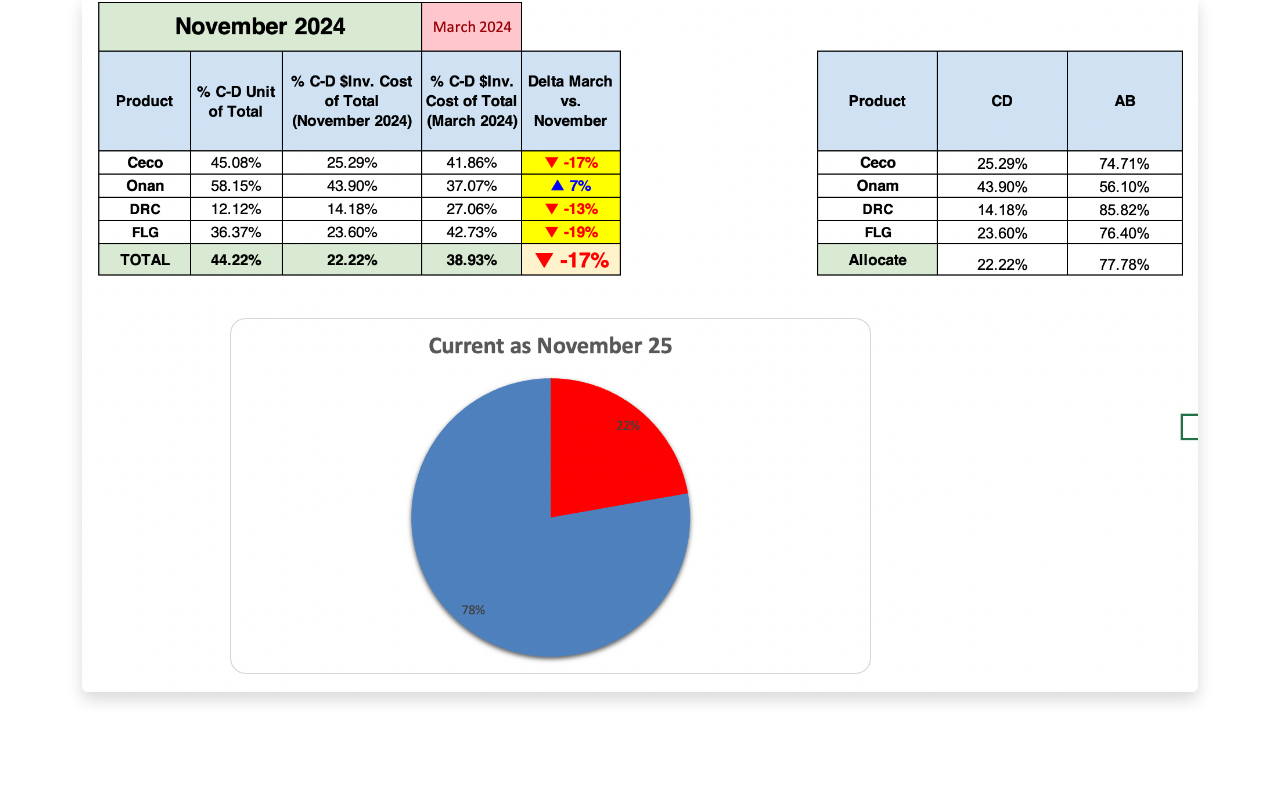
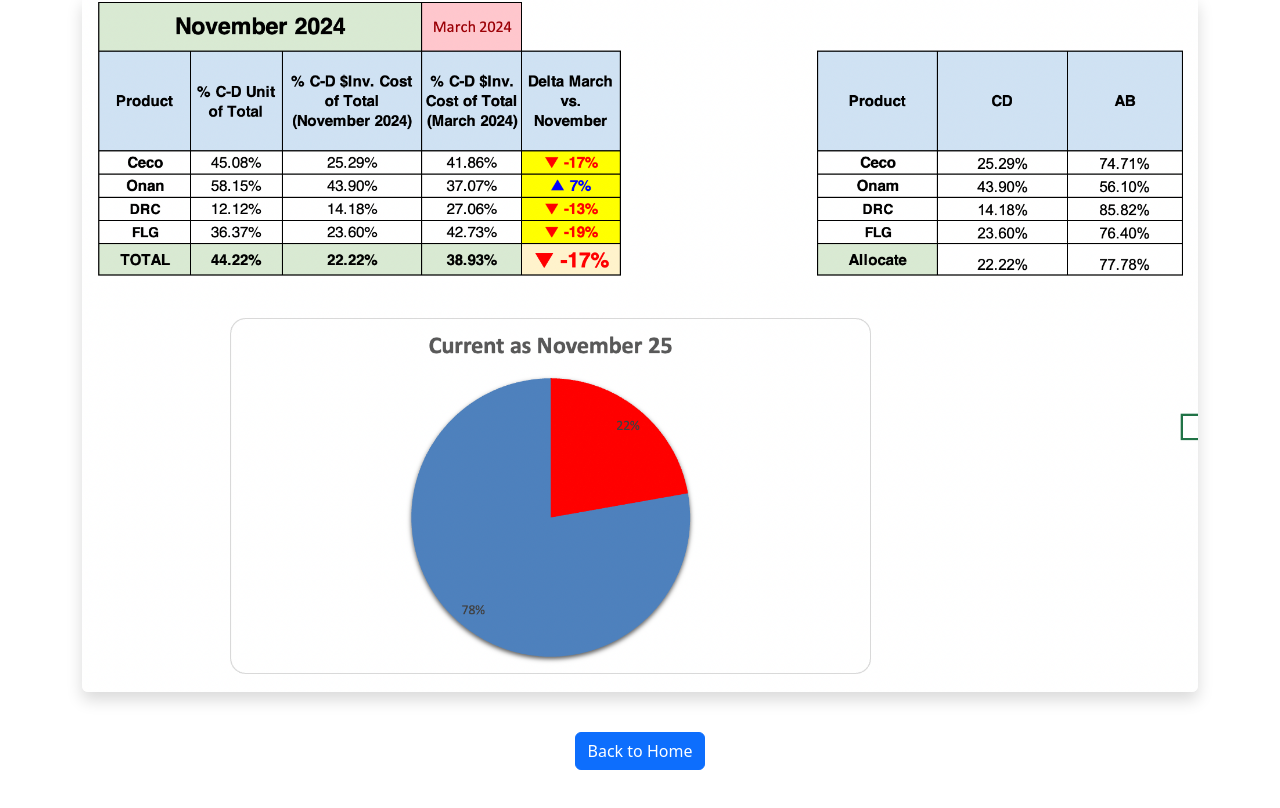
Before and after one commit to diegogv6/Portfolio, a plain HTML site: page blog.html in a window 1280 px wide. Shown: the part 2091-2899 px from the top of the page. Before the commit the page ends 2871 px from the top, so only its background shows below. Drawn offline with nearby package versions, Linux system fonts and the light colour scheme.

Commit message:
Update blog.html

```diff
--- a/blog.html
+++ b/blog.html
@@ -102,6 +102,11 @@
     <div class="text-center my-4">
       <img src="Images/Projects/17.png" alt="Inventory Optimization Dashboard – Part 3" class="img-fluid rounded shadow mb-3">
     </div>
+
+    <!-- Back Button -->
+    <div class="text-center">
+      <a href="index.html" class="btn btn-primary">Back to Home</a>
+    </div>
   </div>
 </section>
 
```
